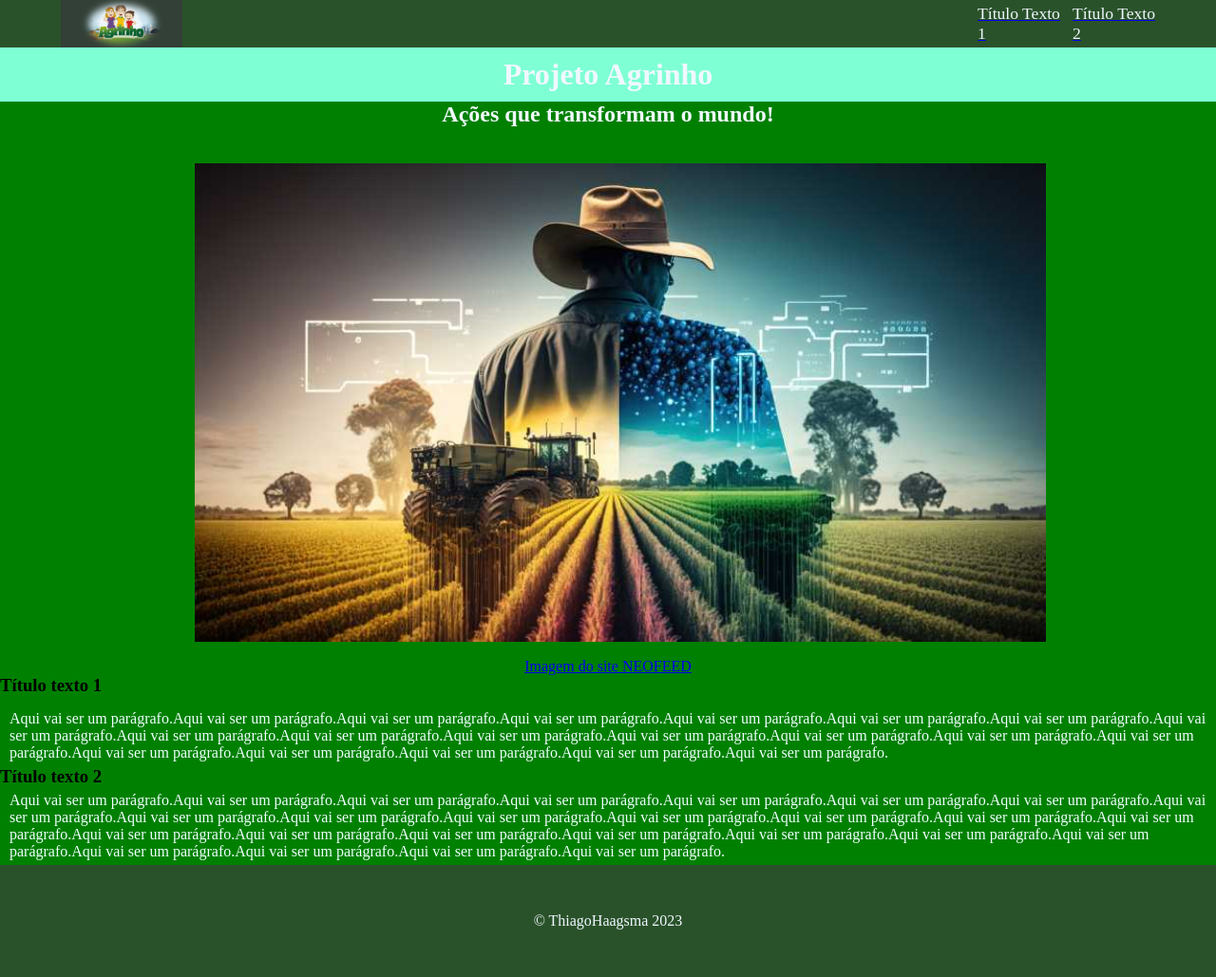
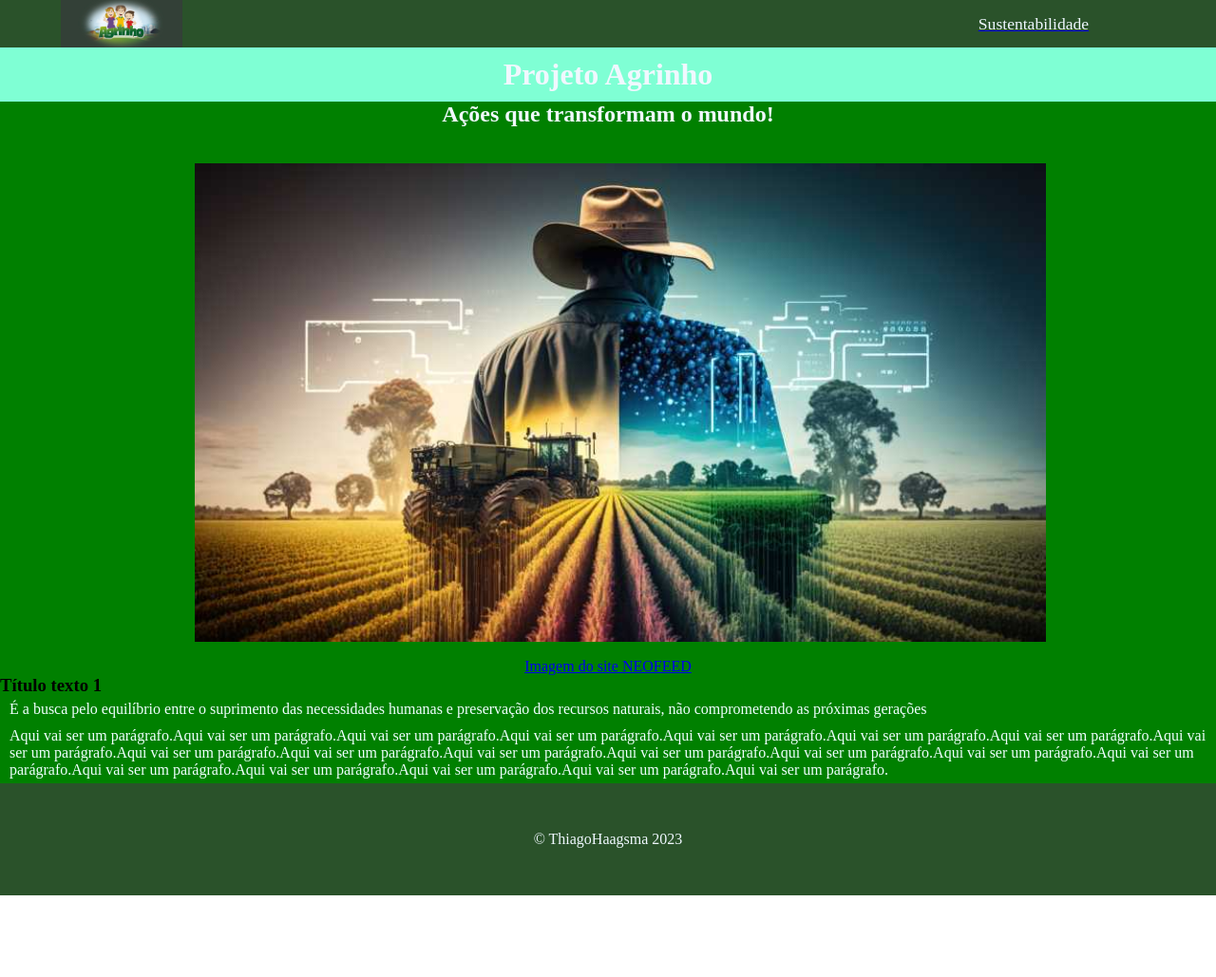
Before and after one commit to JoseAlejandro11/siteagrinho, a plain HTML site: page index.html in a window 1280 px wide. Shown: the top 1029 px of the page at 95% size. After the commit the page ends 943 px from the top, so only its background shows below. Drawn offline with Linux system fonts and the light colour scheme.

Commit message:
Adicionando titulo

```diff
--- a/index.html
+++ b/index.html
@@ -14,11 +14,9 @@
         <img class="imagem-agrinho" src=".\imagens\agrinho.jpg" alt="Imagem do projeto agrinho.">
         <ul class="lista-barra-navegacao">
             <a href="#texto-1">
-                <li class="item-lista">Título Texto 1</li>
+                <li class="item-lista">Sustentabilidade</li>
             </a>
-            <a href="#texto-2">
-                <li class="item-lista">Título Texto 2</li>
-            </a>
+
         </ul>
     </nav>
     <header id="cabecalho">
@@ -36,7 +34,8 @@
         <section id="texto-1">
             <h3>Título texto 1</h3>
             <p class="paragrafo">
-
+                É a busca pelo equilíbrio entre o suprimento das necessidades humanas e preservação
+                 dos recursos naturais, não comprometendo as próximas gerações
             </p>
             <p class="paragrafo">
                 Aqui vai ser um parágrafo.Aqui vai ser um parágrafo.Aqui vai ser um parágrafo.Aqui vai ser um
@@ -47,18 +46,7 @@
                 parágrafo.
             </p>
         </section>
-        <section id="texto-2">
-            <h3>Título texto 2</h3>
-            <p class="paragrafo">
-                Aqui vai ser um parágrafo.Aqui vai ser um parágrafo.Aqui vai ser um parágrafo.Aqui vai ser um
-                parágrafo.Aqui vai ser um parágrafo.Aqui vai ser um parágrafo.Aqui vai ser um parágrafo.Aqui vai ser um
-                parágrafo.Aqui vai ser um parágrafo.Aqui vai ser um parágrafo.Aqui vai ser um parágrafo.Aqui vai ser um
-                parágrafo.Aqui vai ser um parágrafo.Aqui vai ser um parágrafo.Aqui vai ser um parágrafo.Aqui vai ser um
-                parágrafo.Aqui vai ser um parágrafo.Aqui vai ser um parágrafo.Aqui vai ser um parágrafo.Aqui vai ser um
-                parágrafo.Aqui vai ser um parágrafo.Aqui vai ser um parágrafo.Aqui vai ser um parágrafo.Aqui vai ser um
-                parágrafo.Aqui vai ser um parágrafo.Aqui vai ser um parágrafo.
-            </p>
-        </section>
+
     </main>
     <footer id="rodape">
         &copy; ThiagoHaagsma 2023
```
